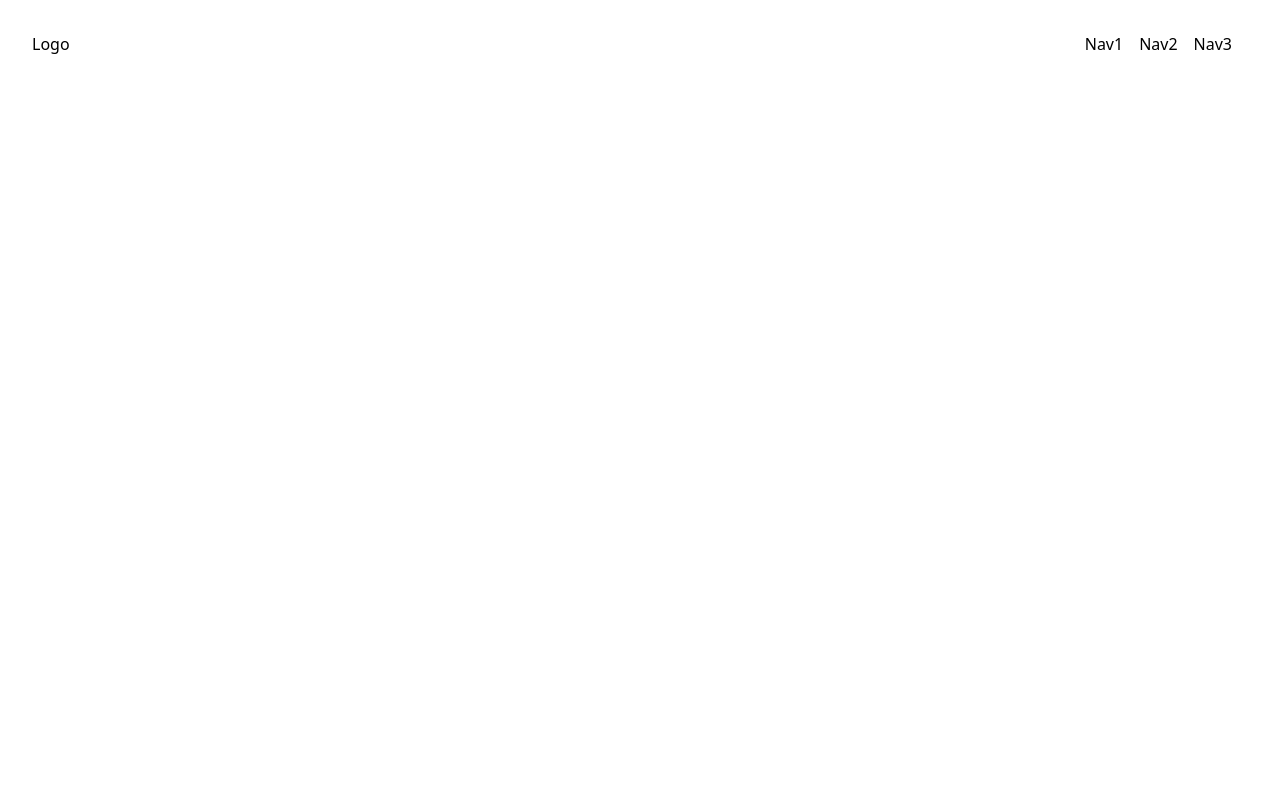
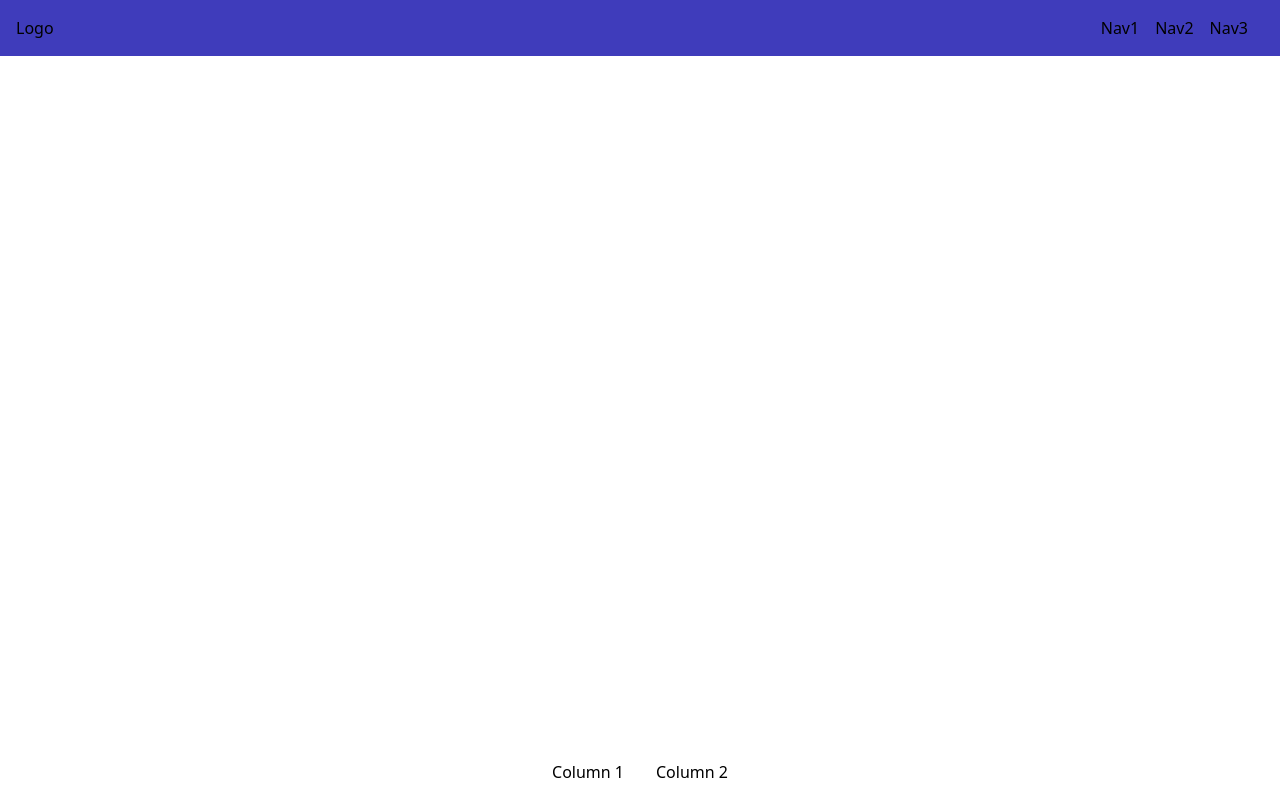
Before and after one commit to mlstarcher/brookes-portfolio, a React (Create React App) app: page / in a window 1280 px wide. Built offline with nearby package versions, Linux system fonts and the light colour scheme.

Commit message:
Added react router dom

```diff
--- a/package.json
+++ b/package.json
@@ -8,6 +8,7 @@
     "@testing-library/user-event": "^13.5.0",
     "react": "^18.2.0",
     "react-dom": "^18.2.0",
+    "react-router-dom": "^6.4.4",
     "react-scripts": "5.0.1",
     "web-vitals": "^2.1.4"
   },
--- a/src/App.js
+++ b/src/App.js
@@ -1,9 +1,11 @@
 import Header from './pages/Header.js';
+import Footer from './pages/Footer.js';
 
 function App() {
   return (
     <div className="App">
       <Header />
+      <Footer />
     </div>
   );
 }
--- /dev/null
+++ b/src/pages/Footer.js
@@ -0,0 +1,12 @@
+import React from 'react';
+
+export default function Footer() {
+  return (
+    <footer className="container flex justify-center absolute bottom-0">
+      <div className="grid grid-cols-2">
+        <h4 className="p-4">Column 1</h4>
+        <h4 className="p-4">Column 2</h4>
+      </div>
+    </footer>
+  );
+}
--- a/src/pages/Header.js
+++ b/src/pages/Header.js
@@ -3,7 +3,7 @@ import Nav from './Nav.js';
 
 export default function Header() {
   return (
-    <div className="container flex justify-between p-8 bg-300">
+    <div className="container flex justify-between p-4 bg-purple sticky top-0 z-50">
       <div>Logo</div>
       <Nav />
     </div>
--- a/tailwind.config.js
+++ b/tailwind.config.js
@@ -1,8 +1,20 @@
 /** @type {import('tailwindcss').Config} */
 module.exports = {
-  content: ["./src/**/*.{js,jsx,ts,tsx}"],
+  content: ['./src/**/*.{js,jsx,ts,tsx}'],
   theme: {
     extend: {},
+    colors: {
+      transparent: 'transparent',
+      current: 'currentColor',
+      white: '#ffffff',
+      purple: '#3f3cbb',
+      midnight: '#121063',
+      metal: '#565584',
+      tahiti: '#3ab7bf',
+      silver: '#ecebff',
+      'bubble-gum': '#ff77e9',
+      bermuda: '#78dcca'
+    }
   },
-  plugins: [],
-}
+  plugins: []
+};
```
Also changed, not shown: 1 other file (tests, documents, lock files or other folders).
